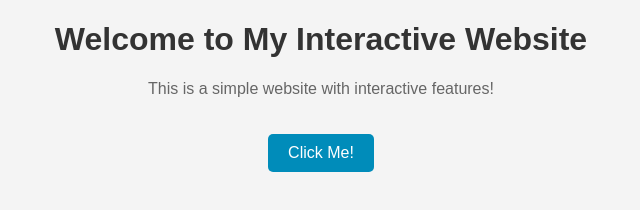
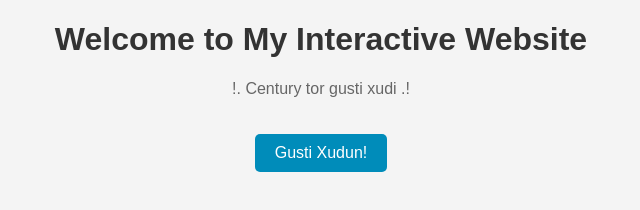
Before and after one commit to Pagla-Mahdi/pagla-website, a plain HTML site: page index.html in a window 1280 px wide. Shown: the whole page, without its empty margins (319-959 px from the left). Drawn offline with Linux system fonts and the light colour scheme.

Commit message:
Update index.html

```diff
--- a/index.html
+++ b/index.html
@@ -8,8 +8,8 @@
 </head>
 <body>
     <h1>Welcome to My Interactive Website</h1>
-    <p>This is a simple website with interactive features!</p>
-    <button onclick="changeBackgroundColor()">Click Me!</button>
+    <p>!. Century tor gusti xudi .!</p>
+    <button onclick="changeBackgroundColor()">Gusti Xudun!</button>
 
     <script src="script.js"></script> <!-- Link to JavaScript -->
 </body>
```
